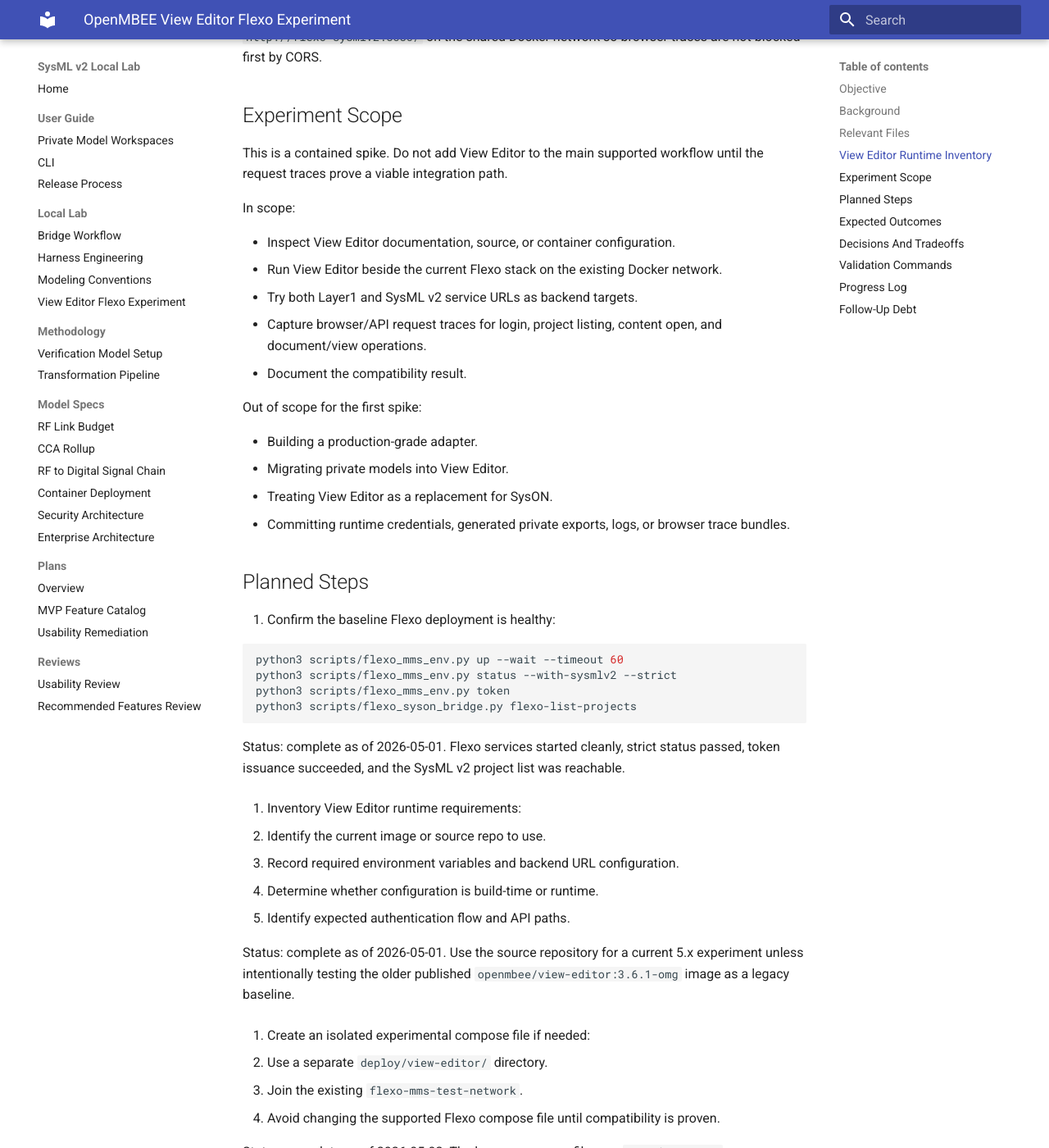
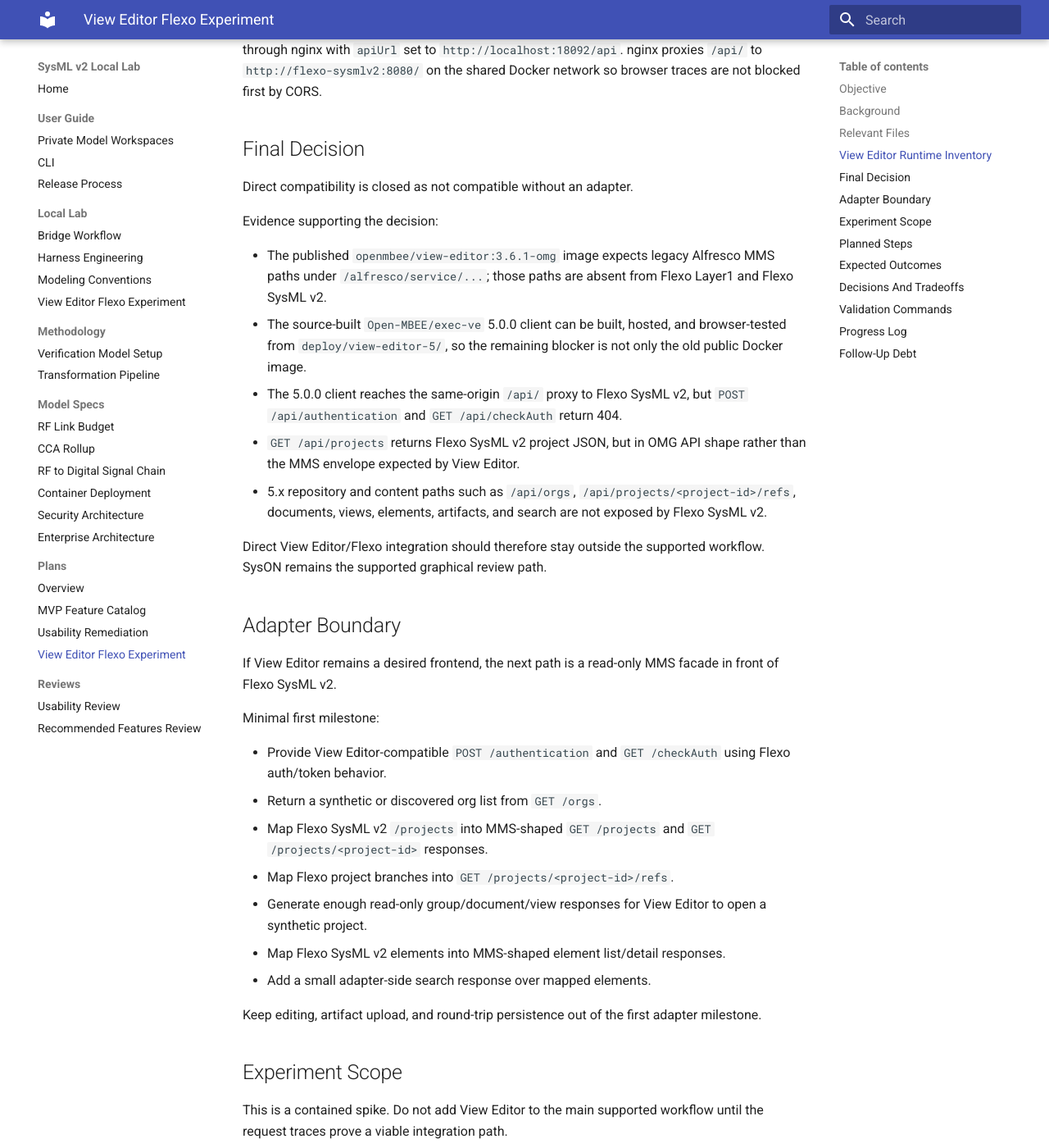
Before and after one commit to cosgroma/mbse-lab, an MkDocs documentation site: the page built from docs/plans/completed/openmbee-view-editor-flexo-experiment.md, in a window 1280 px wide and 1400 px high, scrolled down 2953 px. Shown: the whole window at 82% size. Built offline with MkDocs 1.6.1 and Material for MkDocs 9.7.7, drawn with Linux system fonts in a browser that asks for light colours; some of the changed text lies outside the part shown.

Commit message:
Close View Editor Flexo compatibility spike

```diff
--- a/docs/plans/active/openmbee-view-editor-flexo-experiment.md
+++ b/docs/plans/completed/openmbee-view-editor-flexo-experiment.md
@@ -6,6 +6,9 @@
 MMS deployment, including `flexo-mms-sysmlv2`, and determine whether any
 compatibility layer is needed before treating it as a supported graphical
 frontend option.
+
+Status: complete as of 2026-05-02. Final outcome: not compatible without an
+adapter.
 
 The experiment should answer:
 
@@ -119,6 +122,50 @@
 `http://flexo-sysmlv2:8080/` on the shared Docker network so browser traces are
 not blocked first by CORS.
 
+## Final Decision
+
+Direct compatibility is closed as not compatible without an adapter.
+
+Evidence supporting the decision:
+
+- The published `openmbee/view-editor:3.6.1-omg` image expects legacy Alfresco
+  MMS paths under `/alfresco/service/...`; those paths are absent from Flexo
+  Layer1 and Flexo SysML v2.
+- The source-built `Open-MBEE/exec-ve` 5.0.0 client can be built, hosted, and
+  browser-tested from `deploy/view-editor-5/`, so the remaining blocker is not
+  only the old public Docker image.
+- The 5.0.0 client reaches the same-origin `/api/` proxy to Flexo SysML v2, but
+  `POST /api/authentication` and `GET /api/checkAuth` return 404.
+- `GET /api/projects` returns Flexo SysML v2 project JSON, but in OMG API shape
+  rather than the MMS envelope expected by View Editor.
+- 5.x repository and content paths such as `/api/orgs`,
+  `/api/projects/<project-id>/refs`, documents, views, elements, artifacts, and
+  search are not exposed by Flexo SysML v2.
+
+Direct View Editor/Flexo integration should therefore stay outside the
+supported workflow. SysON remains the supported graphical review path.
+
+## Adapter Boundary
+
+If View Editor remains a desired frontend, the next path is a read-only MMS
+facade in front of Flexo SysML v2.
+
+Minimal first milestone:
+
+- Provide View Editor-compatible `POST /authentication` and `GET /checkAuth`
+  using Flexo auth/token behavior.
+- Return a synthetic or discovered org list from `GET /orgs`.
+- Map Flexo SysML v2 `/projects` into MMS-shaped `GET /projects` and
+  `GET /projects/<project-id>` responses.
+- Map Flexo project branches into `GET /projects/<project-id>/refs`.
+- Generate enough read-only group/document/view responses for View Editor to
+  open a synthetic project.
+- Map Flexo SysML v2 elements into MMS-shaped element list/detail responses.
+- Add a small adapter-side search response over mapped elements.
+
+Keep editing, artifact upload, and round-trip persistence out of the first
+adapter milestone.
+
 ## Experiment Scope
 
 This is a contained spike. Do not add View Editor to the main supported workflow
@@ -226,6 +273,10 @@
    - Partially compatible with configuration constraints.
    - Not compatible without an adapter.
    - Inconclusive, with exact missing evidence.
+
+   Status: complete as of 2026-05-02. Outcome: not compatible without an
+   adapter. The compatibility report and minimal adapter boundary are captured
+   in `docs/lab/view-editor-flexo-experiment.md`.
 
 ## Expected Outcomes
 
@@ -336,11 +387,15 @@
   confirmed the login page renders, submitting synthetic credentials posts to
   `/api/authentication` and receives 404, and a synthetic preloaded token
   triggers `/api/checkAuth` and receives 404.
+- 2026-05-02: Closed the direct-compatibility spike as not compatible without
+  an adapter. The final report identifies a read-only View Editor 5.x facade as
+  the next implementation path and keeps SysON as the supported graphical
+  review workflow.
 
 ## Follow-Up Debt
 
-- Write the compatibility report and close the direct-compatibility spike as
-  not compatible without an adapter unless a new control run changes the
-  evidence.
-- Define the minimal legacy MMS document/view facade required by View Editor
-  5.x.
+- Build a small read-only View Editor 5.x facade only if View Editor remains a
+  product target.
+- Keep the View Editor experiments isolated from the supported Flexo/SysON
+  workflow until the facade can authenticate, list projects, list refs, and
+  open a generated document/view from a synthetic Flexo project.
--- a/mkdocs.yml
+++ b/mkdocs.yml
@@ -45,6 +45,7 @@
       - Overview: plans/README.md
       - MVP Feature Catalog: plans/active/mvp-feature-catalog.md
       - Usability Remediation: plans/active/usability-remediation.md
+      - View Editor Flexo Experiment: plans/completed/openmbee-view-editor-flexo-experiment.md
   - Reviews:
       - Usability Review: reviews/usability-review.md
       - Recommended Features Review: reviews/recommended-features.md
```
Also changed, not shown: docs/index.md (+2 -1 lines), docs/lab/view-editor-flexo-experiment.md (+47 -7 lines), docs/plans/README.md (+4 -1 lines).
